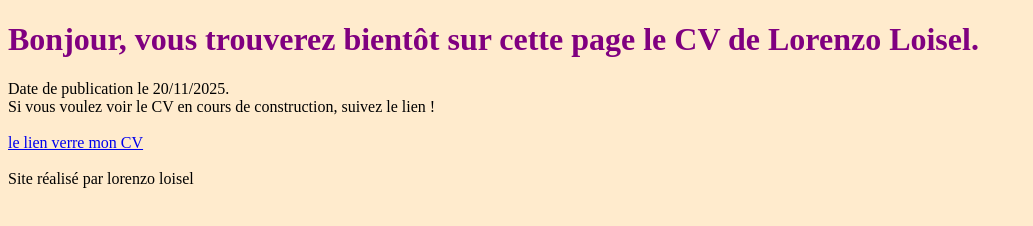
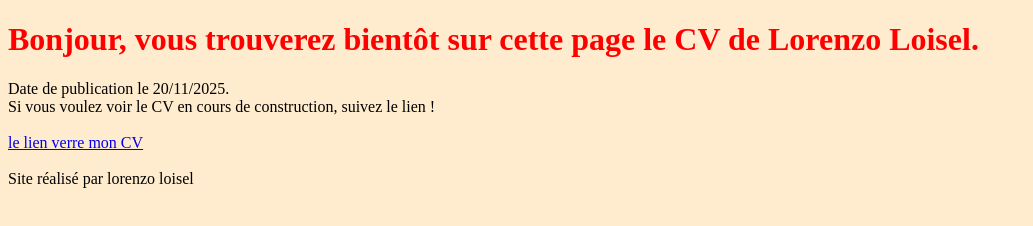
Before and after one commit to nitau35/monCV, a plain HTML site: page index.html in a window 1280 px wide. Shown: the whole page, without its empty margins (0-1033 px from the left). Drawn offline with Linux system fonts and the light colour scheme.

Commit message:
change en red

```diff
--- a/styles.css
+++ b/styles.css
@@ -1,10 +1,5 @@
-h1   {
+.vous {
     color: red;
-    size: 20;
-}
-
-.vous {
-    color: purple;
 }
 
 html {
```
